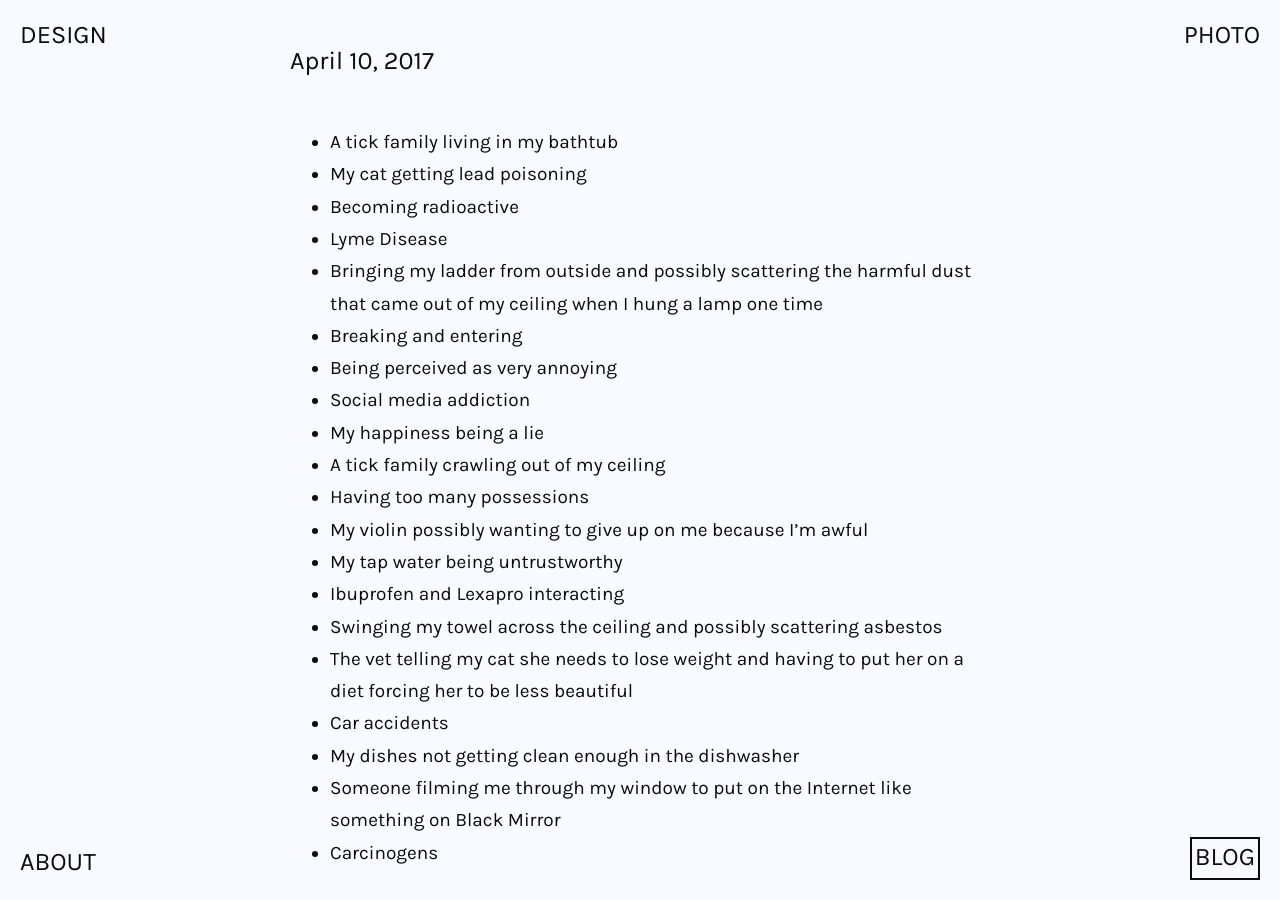
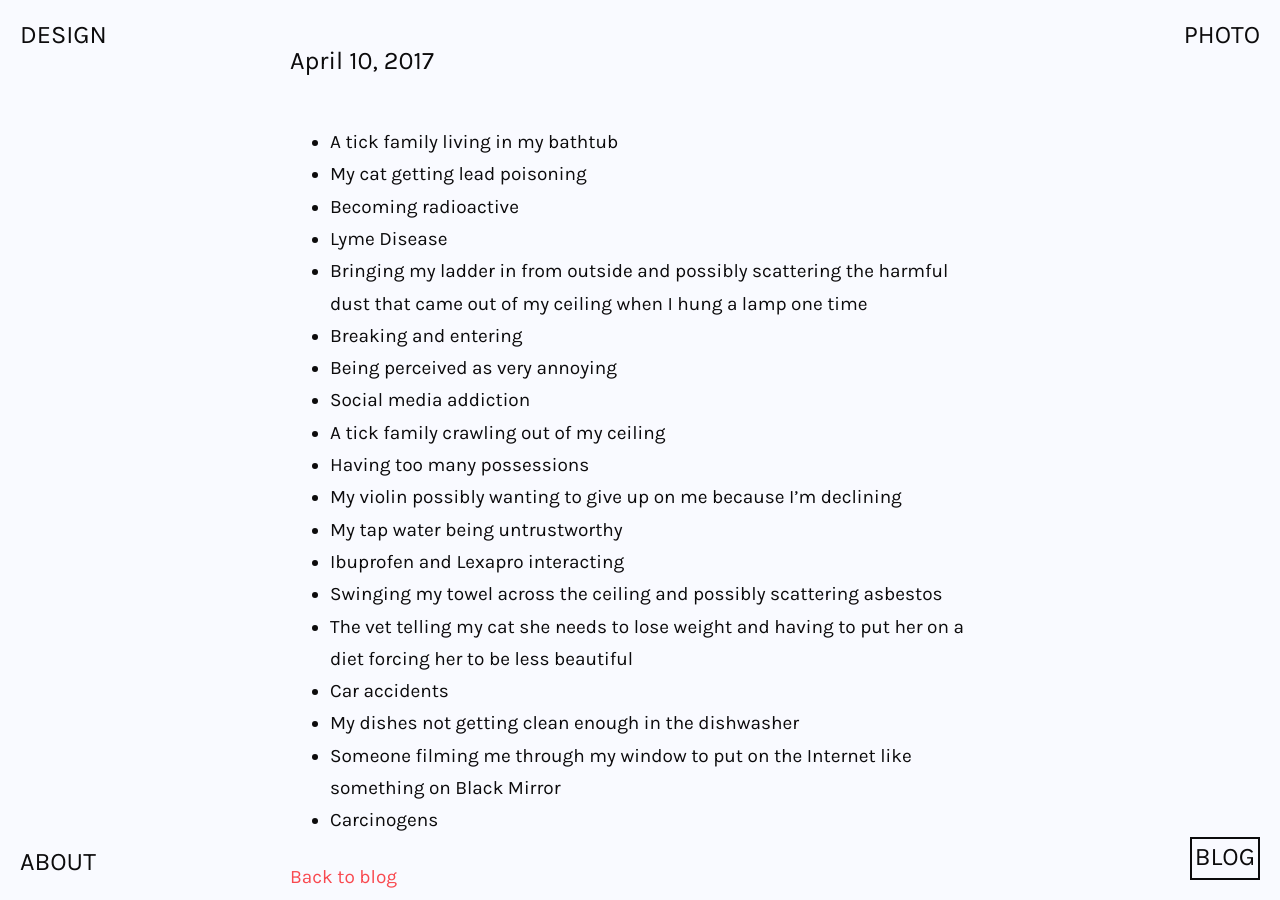
Before and after one commit to baileycmiller/blog, a Jekyll site: the page built from _posts/2017-04-10-an-incomprehensive-list-of-the-things-i-worried-about-this-week.md, in a window 1280 px wide and 900 px high, scrolled down 376 px. Built offline with Jekyll 4.4.1, drawn with Linux system fonts in a browser that asks for light colours; nearby versions of some CDN libraries.

Commit message:
Fix post

```diff
--- a/_posts/2017-04-10-an-incomprehensive-list-of-the-things-i-worried-about-this-week.md
+++ b/_posts/2017-04-10-an-incomprehensive-list-of-the-things-i-worried-about-this-week.md
@@ -9,14 +9,13 @@
 - My cat getting lead poisoning
 - Becoming radioactive
 - Lyme Disease
-- Bringing my ladder from outside and possibly scattering the harmful dust that came out of my ceiling when I hung a lamp one time
+- Bringing my ladder in from outside and possibly scattering the harmful dust that came out of my ceiling when I hung a lamp one time
 - Breaking and entering
 - Being perceived as very annoying
 - Social media addiction
-- My happiness being a lie
 - A tick family crawling out of my ceiling
 - Having too many possessions
-- My violin possibly wanting to give up on me because I'm awful
+- My violin possibly wanting to give up on me because I'm declining
 - My tap water being untrustworthy
 - Ibuprofen and Lexapro interacting
 - Swinging my towel across the ceiling and possibly scattering asbestos
```
